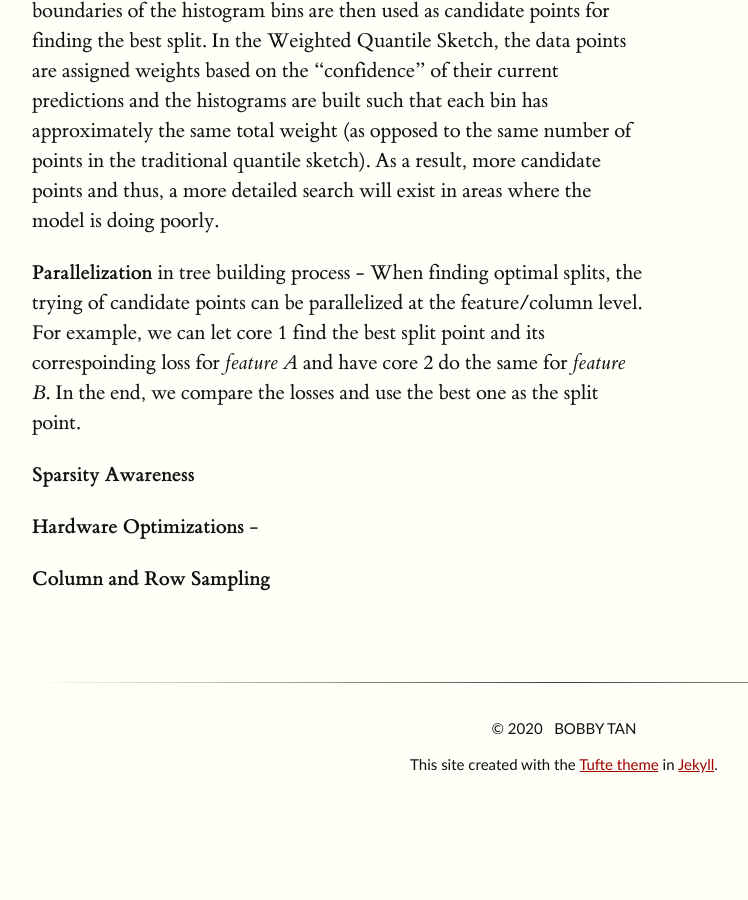
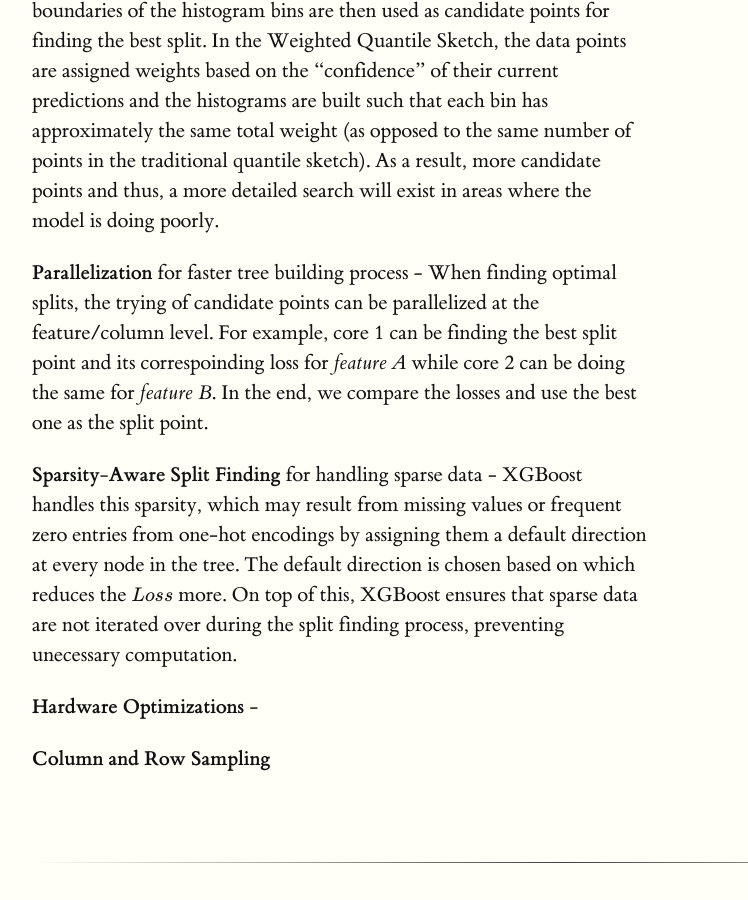
Before and after one commit to bobby-tan/bobby-tan.github.io, a Jekyll site: the page built from _posts/2020-05-11-A-Short-Introduction-to-XGBoost.md, in a window 1280 px wide and 900 px high, scrolled down 5438 px. Shown: the whole window, without its empty margins (128-876 px from the left). Built offline with Jekyll 4.4.1, drawn with Linux system fonts in a browser that asks for light colours; formulas are drawn with MathJax 3; before the commit the page ends 6226 px from its top, so only the background shows below that.

Commit message:
doing optimizations, finished Sparsity awareness

```diff
--- a/_posts/2020-05-11-A-Short-Introduction-to-XGBoost.md
+++ b/_posts/2020-05-11-A-Short-Introduction-to-XGBoost.md
@@ -115,9 +115,9 @@
 
 **Weighted Quantile Sketch** for finding approximate best split - Before finding the best split, we form a histogram for each feature. The boundaries of the histogram bins are then used as candidate points for finding the best split. In the Weighted Quantile Sketch, the data points are assigned weights based on the "confidence" of their current predictions and the histograms are built such that each bin has approximately the same total weight (as opposed to the same number of points in the traditional quantile sketch). As a result, more candidate points and thus, a more detailed search will exist in areas where the model is doing poorly.
 
-**Parallelization** in tree building process - When finding optimal splits, the trying of candidate points can be parallelized at the feature/column level. For example, we can let core 1 find the best split point and its correspoinding loss for *feature A* and have core 2 do the same for *feature B*. In the end, we compare the losses and use the best one as the split point.
+**Parallelization** for faster tree building process - When finding optimal splits, the trying of candidate points can be parallelized at the feature/column level. For example, core 1 can be finding the best split point and its correspoinding loss for *feature A* while core 2 can be doing the same for *feature B*. In the end, we compare the losses and use the best one as the split point.
 
-**Sparsity Awareness**
+**Sparsity-Aware Split Finding** for handling sparse data - XGBoost handles this sparsity, which may result from missing values or frequent zero entries from one-hot encodings by assigning them a default direction at every node in the tree. The default direction is chosen based on which reduces the $$ Loss $$ more. On top of this, XGBoost ensures that sparse data are not iterated over during the split finding process, preventing unecessary computation.
 
 **Hardware Optimizations** -
 
```
